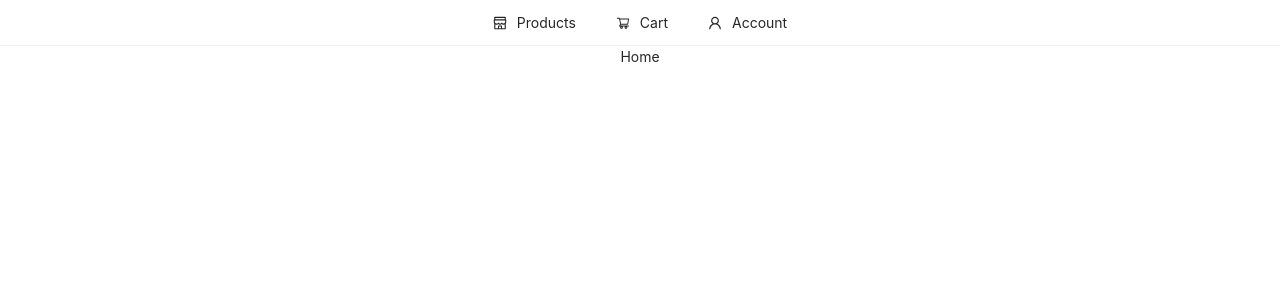
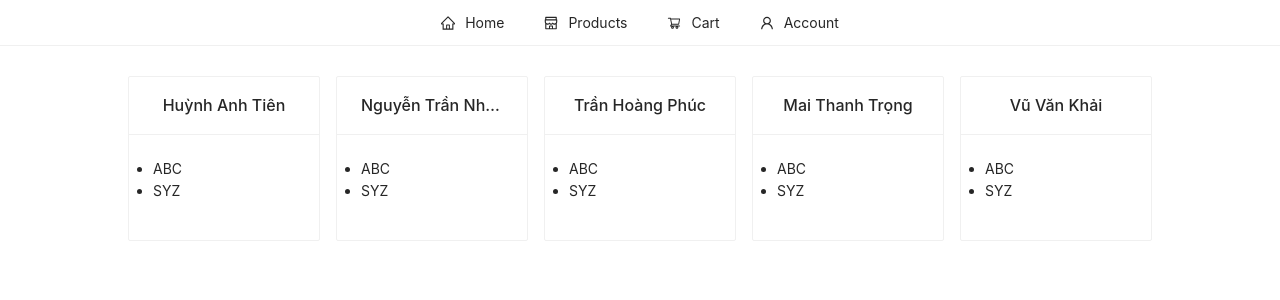
Before and after one commit to SubprojectNhom03KTTKPM14/frontend-service, a React (Create React App) app: page / in a window 1280 px wide. Shown: the top 300 px of the page. Built offline with nearby package versions, Linux system fonts and the light colour scheme.

Commit message:
Handle Authorized and manage Orders

```diff
--- a/src/App.js
+++ b/src/App.js
@@ -9,6 +9,7 @@ import AccountPage from './pages/AccountPage'
 import AdminPage from './pages/AdminPage'
 import CartPage from './pages/CartPage'
 import HomePage from './pages/HomePage'
+import OrderPage from './pages/OrderPage'
 import ProductPage from './pages/ProductPage'
 import { fetchProfile } from './redux/slice/userSlice'
 
@@ -35,11 +36,19 @@ function App() {
                     <Route path="account/*" element={<AccountPage />} />
                     <Route path="products" element={<ProductPage />} />
                     <Route path="cart" element={<CartPage />} />
+                    <Route
+                        path="/orders"
+                        element={
+                            <ProtectedRoute role="/USER">
+                                <OrderPage />
+                            </ProtectedRoute>
+                        }
+                    />
 
                     <Route
                         path="/admin"
                         element={
-                            <ProtectedRoute>
+                            <ProtectedRoute role="/ADMIN">
                                 <AdminPage />
                             </ProtectedRoute>
                         }
--- a/src/components/Header/index.jsx
+++ b/src/components/Header/index.jsx
@@ -1,4 +1,4 @@
-import { ShopOutlined, ShoppingCartOutlined, UserOutlined } from '@ant-design/icons';
+import { HomeOutlined, ProfileOutlined, ShopOutlined, ShoppingCartOutlined, SolutionOutlined, UserOutlined } from '@ant-design/icons';
 import { Menu } from 'antd';
 import React, { useState } from 'react';
 import { useSelector } from 'react-redux';
@@ -13,21 +13,14 @@ function Header(props) {
 
     const [current, setCurrent] = useState('mail');
     const { user } = useSelector(state => state.user);
-    //  <Avatar size={64} icon={<UserOutlined />} />
 
 
     const handleClick = e => {
-        console.log('click ', e);
         setCurrent(e.key);
         if (e.key === 'LOGOUT') {
             localStorage.removeItem('accessToken');
             location.reload();
         }
-
-
-
-
-        // LOGIN
     };
     return (
         <Menu
@@ -41,6 +34,9 @@ function Header(props) {
         >
 
 
+            <Menu.Item key="HOME" icon={<HomeOutlined />}>
+                <Link to='/' >Home</Link>
+            </Menu.Item>
 
             <Menu.Item key="PRODUCT" icon={<ShopOutlined />}>
                 <Link to='/products' >Products</Link>
@@ -48,6 +44,19 @@ function Header(props) {
             <Menu.Item key="CART" icon={<ShoppingCartOutlined />}>
                 <Link to='/cart' >Cart</Link>
             </Menu.Item>
+
+            {user && (
+                <Menu.Item key="ORDERS" icon={<ProfileOutlined />}>
+                    <Link to='/orders' >Orders</Link>
+                </Menu.Item>
+            )}
+
+            {(user && user.roleType === 'ADMIN') && (
+                <Menu.Item key="ADMIN" icon={<SolutionOutlined />}>
+                    <Link to='/admin' >ADMIN</Link>
+                </Menu.Item>
+            )}
+
 
 
             {user ? (
@@ -69,6 +78,9 @@ function Header(props) {
                 </SubMenu>
             )}
 
+
+
+
         </Menu>
     );
 }
--- a/src/components/ProtectedRoute/index.jsx
+++ b/src/components/ProtectedRoute/index.jsx
@@ -1,16 +1,20 @@
 import React from 'react';
+import { useSelector } from 'react-redux';
 import { Navigate } from 'react-router-dom';
 
 ProtectedRoute.propTypes = {
 
 };
 
-function ProtectedRoute({ children }) {
+function ProtectedRoute({ children, role }) {
 
-    if (true) {
+    const { user } = useSelector((state) => state.user)
+
+
+    if (user && user.roleType === role) {
         return children;
     }
-    return <Navigate to="/products" />;
+    return <Navigate to="/account/login" />;
 }
 
 export default ProtectedRoute;
--- a/src/pages/CartPage/index.jsx
+++ b/src/pages/CartPage/index.jsx
@@ -13,7 +13,7 @@ CartPage.propTypes = {
 
 function CartPage(props) {
 
-    const [cart, setCart] = useState([{}]);
+    const [cart, setCart] = useState([]);
     const [totalPrice, setTotalPrice] = useState(0);
     const { user } = useSelector(state => state.user);
     const navigate = useNavigate();
@@ -95,15 +95,15 @@ function CartPage(props) {
 
     const handleBuy = async () => {
         if (user) {
-            const itemsCart = localStorage.getItem('itemsCart');
-            if (itemsCart) {
-                const tempItemCart = JSON.parse(itemsCart);
-                const currentOrder = tempItemCart.map(ele => (
+            if (cart) {
+                const currentOrder = cart.map(ele => (
                     {
-                        productID: ele.id,
-                        quantity: ele.quanity
+
+                        productID: ele.item.id,
+                        quantity: ele.quantity
                     }
                 ))
+
                 await orderApi.createOrder(currentOrder, user.id).then(() => {
                     success();
                     localStorage.removeItem('itemsCart');
@@ -185,10 +185,12 @@ function CartPage(props) {
                     Total Price: {totalPrice}
                 </div>
             )}
+            {cart.length > 0 && (
+                <div className="cart-button">
+                    <Button type="primary" onClick={handleBuy} >Mua hàng</Button>
+                </div>
+            )}
 
-            <div className="cart-button">
-                <Button type="primary" onClick={handleBuy}>Mua hàng</Button>
-            </div>
 
         </div>
     );
--- /dev/null
+++ b/src/pages/HomePage/HomePage.scss
@@ -0,0 +1,5 @@
+#home-page {
+    padding-bottom: 5rem;
+    margin: 3rem auto;
+    max-width: 80%;
+}
--- a/src/pages/HomePage/index.jsx
+++ b/src/pages/HomePage/index.jsx
@@ -1,20 +1,55 @@
+import { Card, List } from 'antd';
 import React from 'react';
-import PropTypes from 'prop-types';
-import { useDispatch, useSelector } from 'react-redux';
-
-HomePage.propTypes = {
-
-};
+import './HomePage.scss';
 
 function HomePage(props) {
 
-    const dispatch = useDispatch();
-    const { products } = useSelector(state => state.product);
-    console.log('product', products);
+    const data = [
+        {
+            title: 'Huỳnh Anh Tiên',
+            role: ["ABC", "SYZ"]
+        },
+        {
+            title: 'Nguyễn Trần Nhật Hào',
+            role: ["ABC", "SYZ"]
+        },
+        {
+            title: 'Trần Hoàng Phúc',
+            role: ["ABC", "SYZ"]
+        },
+        {
+            title: 'Mai Thanh Trọng',
+            role: ["ABC", "SYZ"]
+        },
+        {
+            title: 'Vũ Văn Khải',
+            role: ["ABC", "SYZ"]
+        },
+    ];
+
+
     return (
-        <div>
-            Home
+
+        <div id="home-page">
+            <List
+                grid={{ gutter: 16, column: 5 }}
+                dataSource={data}
+                renderItem={item => (
+                    <List.Item>
+                        <Card title={item.title}  >
+                            <ul>
+                                {item.role.map((ele, index) => (
+                                    <li style={{ textAlign: 'left' }} key={index}>{ele}</li>
+                                ))}
+                            </ul>
+                        </Card>
+
+                    </List.Item>
+                )}
+            />
         </div>
+
+
     );
 }
 
--- a/src/pages/LoginPage/index.jsx
+++ b/src/pages/LoginPage/index.jsx
@@ -1,6 +1,9 @@
 import { Button, Divider, Form, Input, message, Modal, Typography } from 'antd';
 import React from 'react';
+import { useDispatch } from 'react-redux';
+import { useNavigate } from 'react-router-dom';
 import userApi from '../../api/userApi';
+import { setUser } from '../../redux/slice/userSlice';
 import './LoginPage.scss';
 
 LoginPage.propTypes = {
@@ -9,14 +12,23 @@ LoginPage.propTypes = {
 
 function LoginPage(props) {
     const { Title } = Typography;
+    const dispatch = useDispatch();
+    const navigate = useNavigate();
+
+
 
     const onFinish = async ({ username, password }) => {
         console.log({ username, password })
         await userApi.login(username, password).then(({ accessToken }) => {
             localStorage.setItem('accessToken', accessToken);
+        }).then(async () => {
+            await userApi.fetchProfile().then((data) => {
+                dispatch(setUser(data));
+
+            });
             success()
-
-        }).catch(() => {
+        }).catch((error) => {
+            console.log('error', error);
             message.error('has an error')
         })
     };
@@ -24,8 +36,8 @@ function LoginPage(props) {
     function success() {
         Modal.success({
             content: 'Login success',
-            // onOk: () => location.reload(),
-            // onCancel: () => location.reload(),
+            onOk: () => navigate('/products'),
+            onCancel: () => navigate('/products'),
         });
     }
 
--- /dev/null
+++ b/src/pages/OrderPage/OrderPage.scss
@@ -0,0 +1,5 @@
+#order-page {
+    padding-bottom: 5rem;
+    margin: 3rem auto;
+    max-width: 80%;
+}
--- /dev/null
+++ b/src/pages/OrderPage/index.jsx
@@ -0,0 +1,100 @@
+import { Table, Tag } from 'antd';
+import React, { useEffect, useState } from 'react';
+import { useSelector } from 'react-redux';
+import orderApi from '../../api/orderApi';
+import './OrderPage.scss';
+
+OrderPage.propTypes = {
+
+};
+
+function OrderPage(props) {
+    const [orders, setOrders] = useState([]);
+    const { user } = useSelector((state) => state.user);
+    console.log('user', user);
+
+
+
+
+    useEffect(() => {
+
+        async function fetchOrders() {
+            if (user) {
+                await orderApi.fetchOrderOfUser(user.id).then((data) => {
+                    setOrders(data);
+                })
+
+            }
+        }
+
+        fetchOrders();
+
+    }, [user]);
+
+
+    const columns = [
+        {
+            title: 'Order ID',
+            dataIndex: 'orderId',
+            key: 'orderId',
+            render: text => <a>{text}</a>,
+        },
+        {
+            title: 'Created Date',
+            dataIndex: 'createdDate',
+            key: 'createdDate',
+        },
+        {
+            title: 'Descrpition',
+            dataIndex: 'description',
+            key: 'description',
+            render: products => (
+                <div >
+                    {products.map((ele, index) => (
+                        <div>{`${ele.product.name} x ${ele.quantity} (${ele.product.price} VND x ${ele.quantity})`}</div>
+                    ))}
+                </div>
+            )
+        },
+        {
+            title: 'Total Price',
+            key: 'totalPrice',
+            dataIndex: 'totalPrice',
+            render: price => (
+
+                <Tag color='volcano' >
+                    {price} VND
+                </Tag>
+
+            ),
+        },
+    ];
+
+
+    const data = orders.length > 0 && orders.map(ele => ({
+        key: ele.id,
+        orderId: ele.id,
+        createdDate: new Date(ele.createdDate).toLocaleDateString("en-US"),
+        description: ele.orderDetails,
+        totalPrice: ele.totalPrice
+    }))
+
+
+
+
+
+    return (
+        <div id='order-page'>
+            <div className="list-order">
+
+
+                <Table columns={columns} dataSource={data} />
+                {/* {orders.map((ele, index) => (
+                    <OrderItem data={ele} key={index} />
+                ))} */}
+            </div>
+        </div>
+    );
+}
+
+export default OrderPage;
--- a/src/redux/slice/userSlice.js
+++ b/src/redux/slice/userSlice.js
@@ -7,7 +7,6 @@ export const fetchProfile = createAsyncThunk(
     `${KEY}/fetchProfile`,
     async (params, thunkApi) => {
         const data = await userApi.fetchProfile()
-        console.log('data', data)
         return data
     }
 )
@@ -17,7 +16,11 @@ export const userSlice = createSlice({
     initialState: {
         user: null,
     },
-    reducers: {},
+    reducers: {
+        setUser: (state, action) => {
+            state.user = action.payload
+        },
+    },
     extraReducers: {
         [fetchProfile.fulfilled]: (state, action) => {
             state.user = action.payload
@@ -26,6 +29,6 @@ export const userSlice = createSlice({
 })
 
 // Action creators are generated for each case reducer function
-// export const { increment, decrement, incrementByAmount } = counterSlice.actions
+export const { setUser } = userSlice.actions
 
 export default userSlice.reducer
```
Also changed, not shown: src/constant/respobility.js (added, +15 -0 lines).
